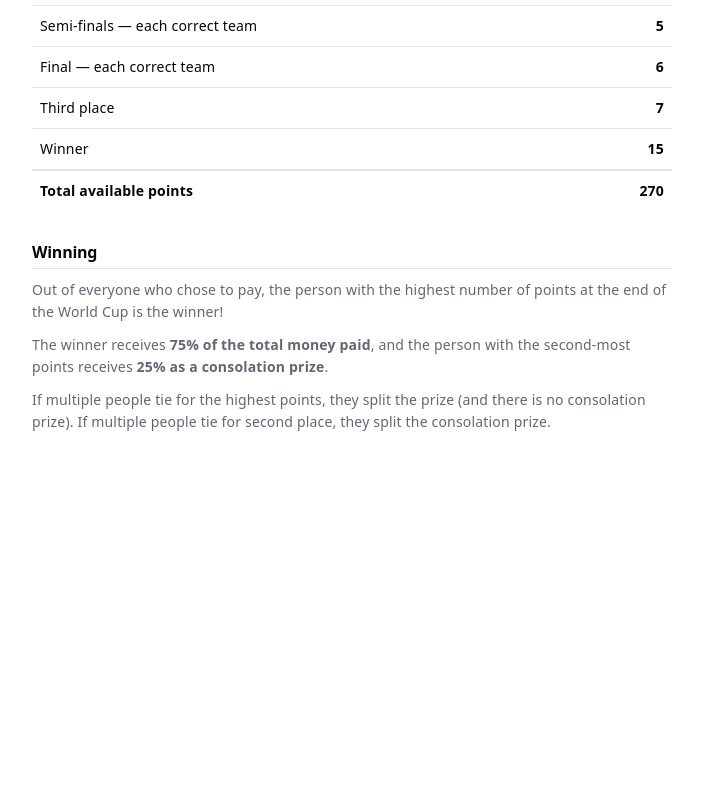
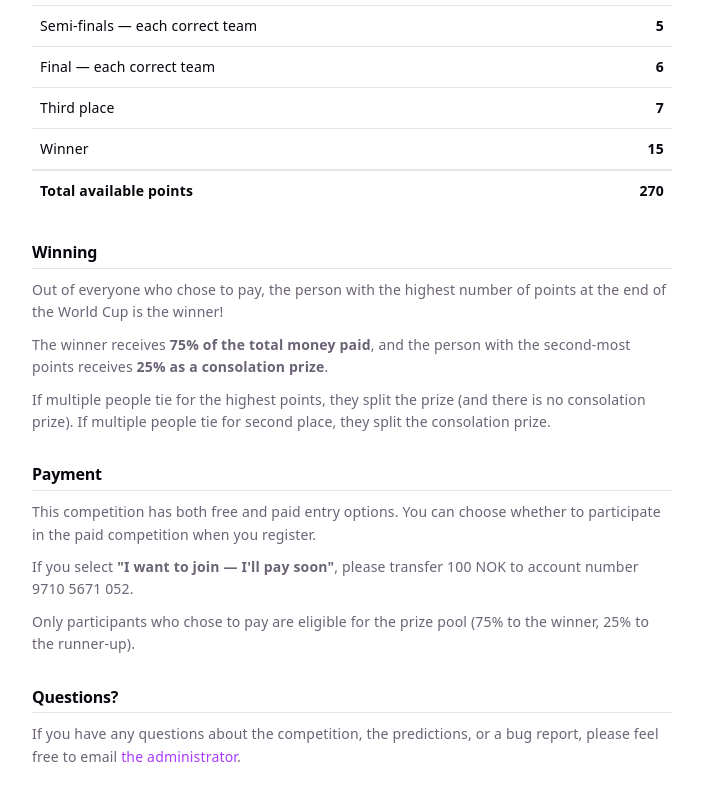
Before and after one commit to oddvar/spf, a React (Vite) app in the folder client/: page /spf/help in a window 1280 px wide. Shown: the part 1270-2070 px from the top of the page, without its empty margins (288-991 px from the left). Before the commit the page ends 1805 px from the top, so only its background shows below. Built offline with nearby package versions, Linux system fonts and the light colour scheme; sample sign-in values are in the browser's storage.

Commit message:
more help

```diff
--- a/client/src/App.css
+++ b/client/src/App.css
@@ -542,6 +542,17 @@ a.match-location:hover {
   margin-bottom: 4px;
 }
 
+.help-link {
+  color: var(--accent);
+  text-decoration: none;
+  transition: opacity 0.15s;
+}
+
+.help-link:hover {
+  opacity: 0.88;
+  text-decoration: underline;
+}
+
 .help-scoring-table {
   width: 100%;
   border-collapse: collapse;
--- a/client/src/pages/HelpPage.tsx
+++ b/client/src/pages/HelpPage.tsx
@@ -95,6 +95,26 @@ export default function HelpPage() {
           If multiple people tie for the highest points, they split the prize (and there is no consolation prize). If multiple people tie for second place, they split the consolation prize.
         </p>
       </section>
+
+      <section className="help-section">
+        <h2>Payment</h2>
+        <p>
+          This competition has both free and paid entry options. You can choose whether to participate in the paid competition when you register.
+        </p>
+        <p>
+          If you select <strong>"I want to join — I'll pay soon"</strong>, please transfer 100 NOK to account number 9710 5671 052.
+        </p>
+        <p>
+          Only participants who chose to pay are eligible for the prize pool (75% to the winner, 25% to the runner-up).
+        </p>
+      </section>
+
+      <section className="help-section">
+        <h2>Questions?</h2>
+        <p>
+          If you have any questions about the competition, the predictions, or a bug report, please feel free to email <a href="mailto:oddvar@geheb.com" className="help-link">the administrator</a>.
+        </p>
+      </section>
     </div>
   );
 }
--- a/client/src/pages/SettingsPage.tsx
+++ b/client/src/pages/SettingsPage.tsx
@@ -82,7 +82,8 @@ export default function SettingsPage() {
           currentPassword: settings.currentPassword || undefined,
           newPassword: settings.newPassword || undefined,
         });
-        setSettings({
+        setSettings((prev) => ({
+          ...prev,
           firstName: updated.firstName,
           lastName: updated.lastName,
           email: updated.email,
@@ -90,9 +91,16 @@ export default function SettingsPage() {
           currentPassword: '',
           newPassword: '',
           confirmPassword: '',
-        });
+        }));
         localStorage.setItem('firstName', updated.firstName);
         localStorage.setItem('lastName', updated.lastName);
+
+        // Refetch canEdit in case it changed
+        try {
+          const matchData = await get<{ matches: any[]; canEdit: boolean }>('/matches');
+          setCanEdit(matchData.canEdit);
+        } catch {}
+
         return 'Settings saved successfully!';
       } catch (err) {
         if (err instanceof ApiError) return err.message;
```
